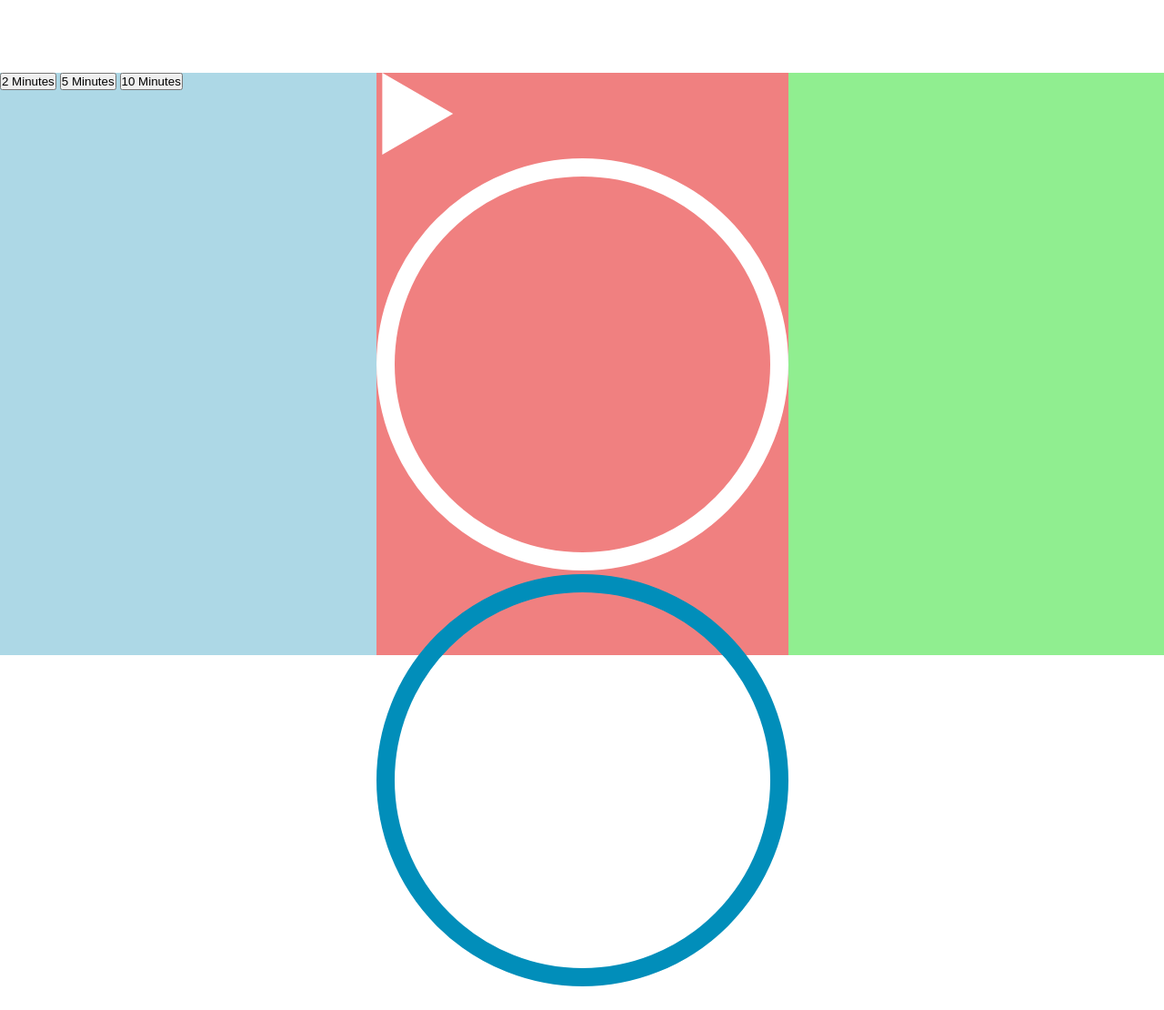
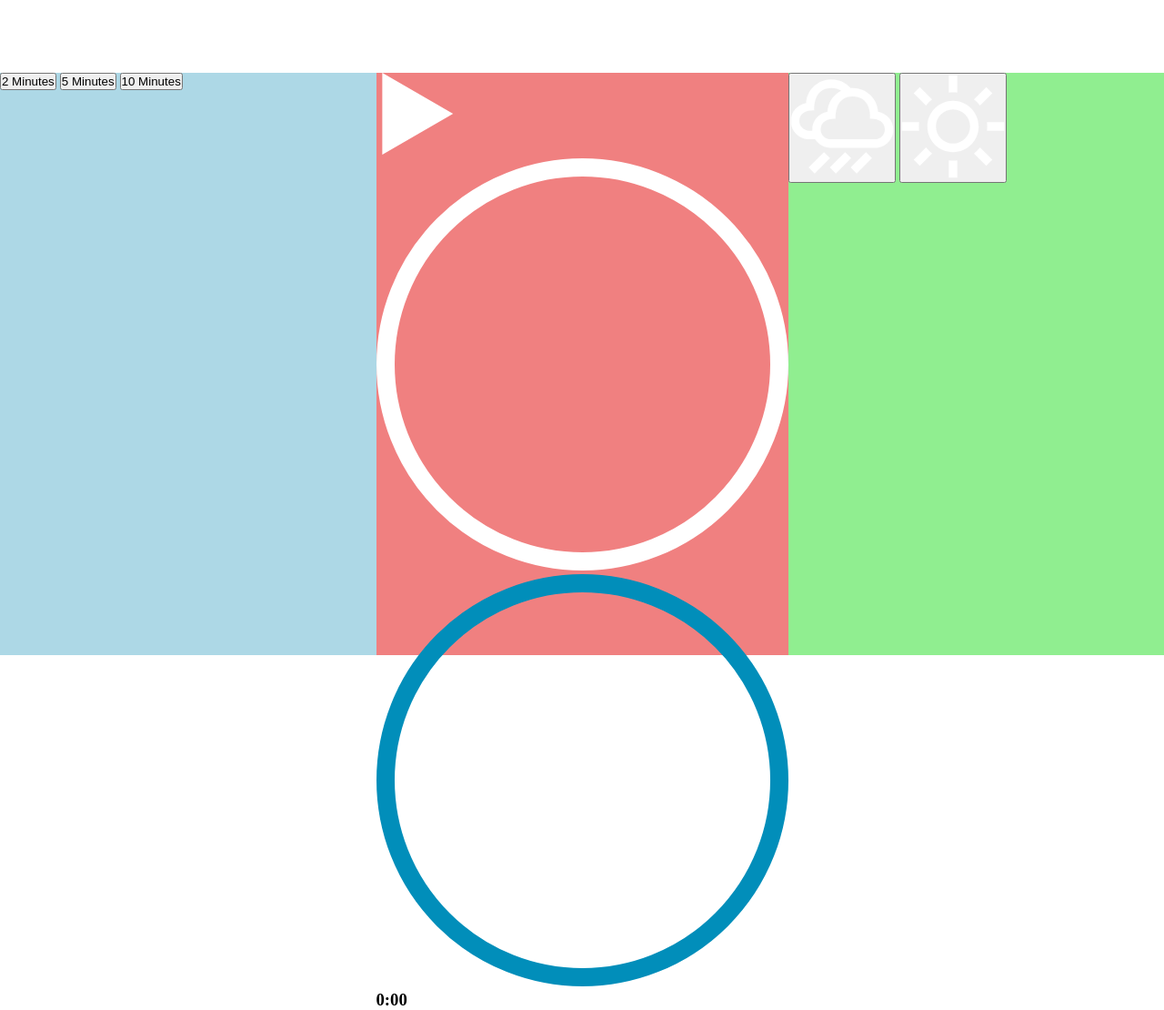
Before and after one commit to muhammedrishadpe/Meditation_App, a plain HTML site: page index.html in a window 1280 px wide. Shown: the whole page at 91% size. Before the commit the page ends 1088 px from the top, so only its background shows below. Drawn offline with Linux system fonts and the light colour scheme.

Commit message:
updated hmtl

```diff
--- a/index.html
+++ b/index.html
@@ -54,10 +54,12 @@
                         stroke-width="20"
                      />
                     </svg>
-
-
+                    <h3 class="time-display">0:00</h3>
         </div>
-        <div class="sound-picker"></div>
+        <div class="sound-picker">
+            <button data-sound="./sounds/rain.mp3" data-video="./video/rain.mp4"><img src="./svg/rain.svg" alt="rain"></button>
+            <button data-sound="./sounds/beach.mp3"  data-video="./video/beach.mp4"><img src="./svg/beach.svg" alt="beach"></button>
+        </div>
     </div>
 
     <script src="./app.js"><script>
```
